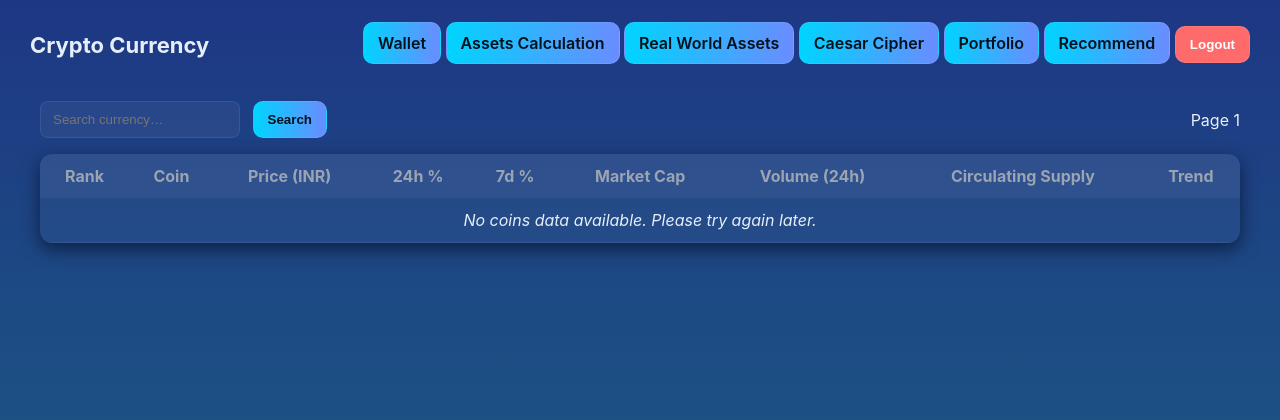
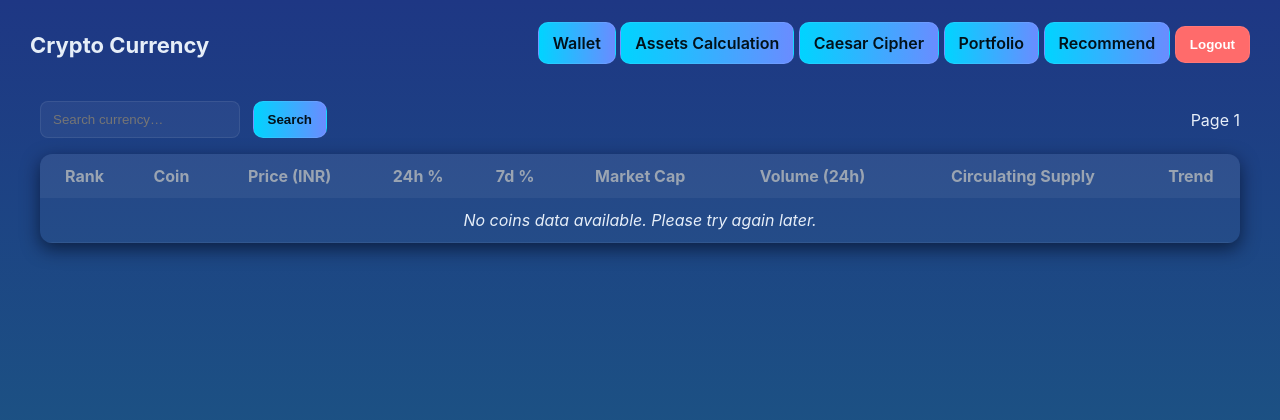
Before and after one commit to MrVardhan006/CRYPTO-PORTFOLIO-TRACKER-06, a Flask app: page /dashboard in a window 1280 px wide. Shown: the top 420 px of the page. Run offline with Flask 3, Linux system fonts and the light colour scheme; data that the repository does not hold is empty; parts of the project's set-up code (start-up, migrations or seed data) failed here and were passed over.

Commit message:
Update dashboard.html

```diff
--- a/templates/dashboard.html
+++ b/templates/dashboard.html
@@ -15,7 +15,6 @@
       <div>
         <a href="/wallet" class="btn primary" id="openWalletTop">Wallet</a>
         <a href="/assets" class="btn primary" id="openAssetsTop">Assets Calculation</a>
-        <a href="/realworldassets" class="btn primary">Real World Assets</a>
         <a href="/cipher" class="btn primary" id="openCaesarCipherTop">Caesar Cipher</a>
         <a href="/portfolio" class="btn primary" id="openPortfolioTop">Portfolio</a>
         <a href="/recommend" class="btn primary" id="openRecommendTop">Recommend</a>
```
